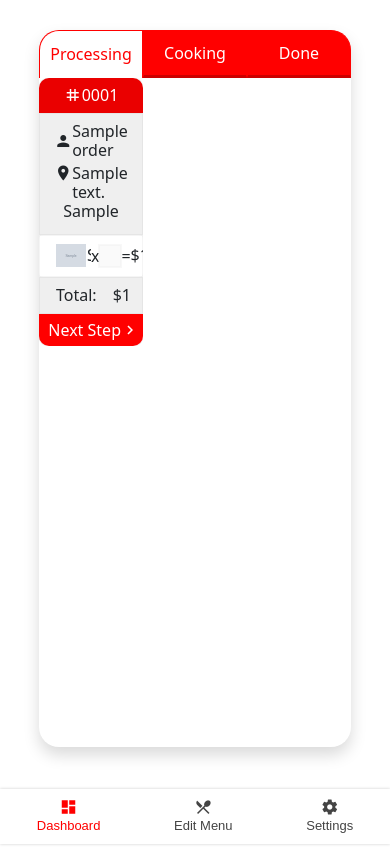
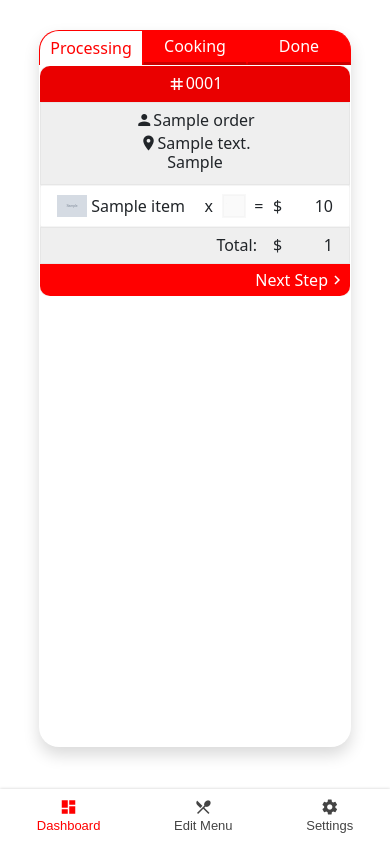
Before and after one commit to valentejorge/appeteats, a Python web app: template appetieats/templates/admin/dashboard.html in a window 390 px wide. After the commit the page ends 833 px from the top, so only its background shows below. Run offline with Jinja, Linux system fonts and the light colour scheme; the template is opened without the code that fills it: most values are stand-ins (such as "Sample title", 1, 10 or a date in 2020); grey boxes marked "Sample" are stand-in pictures.

Commit message:
update: product dashboard routes

```diff
--- a/appetieats/static/css/admin/dashboard.css
+++ b/appetieats/static/css/admin/dashboard.css
@@ -1,3 +1,6 @@
+.main_content {
+    padding-bottom: 0px;
+}
 .kanban-container {
     height: 85vh;
     width: 100%;
@@ -8,22 +11,25 @@
 .kanban-head {
     display: flex;
     justify-content: space-between;
+    height: 5%;
 }
 
 .kanban-body {
     display: flex;
     justify-content: space-between;
+    height: 95%;
 }
 
 .kanban-page {
     width: 33.33%;
-    height: 100%;
     border-top: none;
+    overflow-y: auto;
+    margin: 1px;
 }
 
 .top-button {
     width: 33.33%;
-    height: 3rem;
+    height: 100%;
     background-color: white;
     border: solid 1px #f00;
     border-bottom: solid 3px #cc0000;
@@ -60,3 +66,13 @@
 .top-button-right {
     border-radius: 0 20px 0 0;
 }
+
+.bottom-button {
+    border-radius: 0 0 10px 10px;
+}
+
+@media screen and (max-width: 768px) {
+    .kanban-page {
+        width: 100%;
+    }
+}
--- a/appetieats/templates/admin/dashboard.html
+++ b/appetieats/templates/admin/dashboard.html
@@ -76,10 +76,14 @@
                         <h6 class="mb-0">{{ order.total_price }}</h6>
                     </div>
                 </li>
-                <div class="d-flex align-items-center justify-content-end std-button p-1" style="border-radius: 0 0 10px 10px;">
-                    <span class="">Next Step</span>
-                    <span class="material-icons nav_icons">chevron_right</span>
-                </div>
+                <form action="/admin/dashboard/update-status" method="post">
+                    <input name="id" type="hidden" value="{{ order.id }}">
+                    <input name="status" type="hidden" value="{{ order.status }}">
+                    <button type="submit" class="d-flex align-items-center justify-content-end std-button p-1 bottom-button">
+                        <span class="">Next Step</span>
+                        <span class="material-icons nav_icons">chevron_right</span>
+                    </button>
+                </form>
 
             </div>
 
```
Also changed, not shown: appetieats/routes/admin/admin.py (+23 -1 lines).
